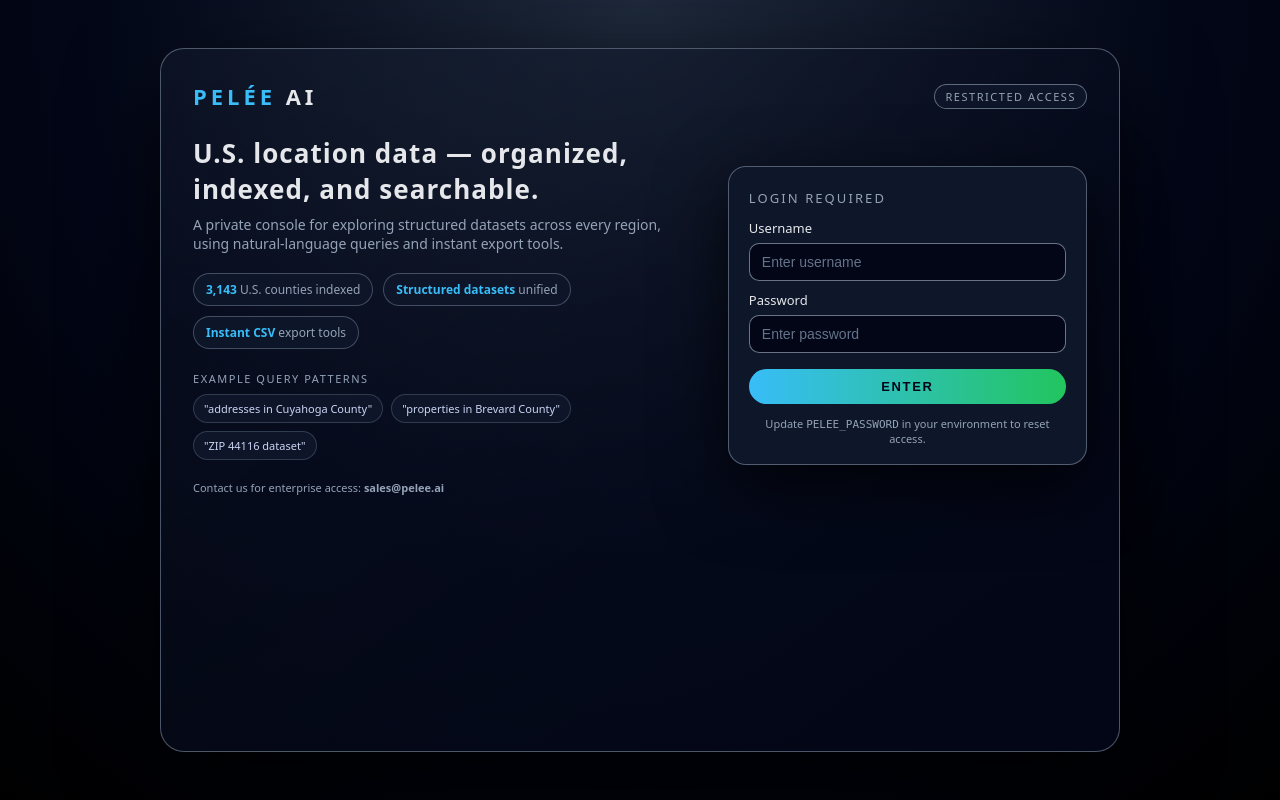
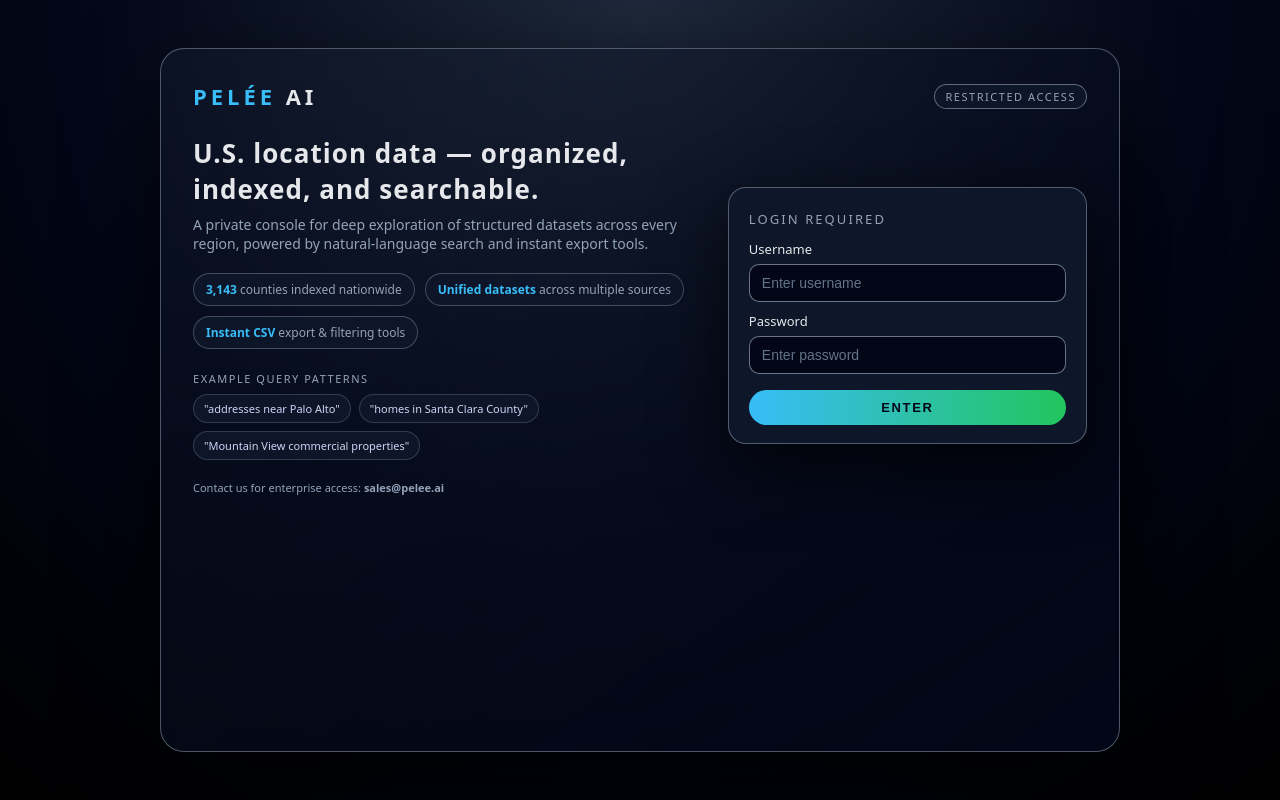
Before and after one commit to ccjackb22/Pelee.Residential, a Flask app: page /login in a window 1280 px wide. Run offline with Flask 3, Linux system fonts and the light colour scheme.

Commit message:
Update login.html

```diff
--- a/templates/login.html
+++ b/templates/login.html
@@ -74,9 +74,7 @@
         }
 
         @media (max-width: 800px) {
-            .main-grid {
-                grid-template-columns: 1fr;
-            }
+            .main-grid { grid-template-columns: 1fr; }
         }
 
         .hero-title {
@@ -174,9 +172,7 @@
             margin-bottom: 10px;
         }
 
-        input::placeholder {
-            color: #64748b;
-        }
+        input::placeholder { color: #64748b; }
 
         .btn {
             width: 100%;
@@ -206,10 +202,9 @@
         }
 
         .footnote {
-            margin-top: 12px;
+            margin-top: 16px;
             font-size: 11px;
             color: var(--muted);
-            text-align: center;
         }
     </style>
 </head>
@@ -228,22 +223,22 @@
         <div>
             <div class="hero-title">U.S. location data — organized, indexed, and searchable.</div>
             <div class="hero-sub">
-                A private console for exploring structured datasets across every region,
-                using natural-language queries and instant export tools.
+                A private console for deep exploration of structured datasets across every region,
+                powered by natural-language search and instant export tools.
             </div>
 
             <div class="stat-row">
-                <div class="stat-pill"><strong>3,143</strong> U.S. counties indexed</div>
-                <div class="stat-pill"><strong>Structured datasets</strong> unified</div>
-                <div class="stat-pill"><strong>Instant CSV</strong> export tools</div>
+                <div class="stat-pill"><strong>3,143</strong> counties indexed nationwide</div>
+                <div class="stat-pill"><strong>Unified datasets</strong> across multiple sources</div>
+                <div class="stat-pill"><strong>Instant CSV</strong> export & filtering tools</div>
             </div>
 
             <div class="examples">
                 <div class="examples-label">Example query patterns</div>
                 <div class="example-chip-row">
-                    <div class="example-chip">"addresses in Cuyahoga County"</div>
-                    <div class="example-chip">"properties in Brevard County"</div>
-                    <div class="example-chip">"ZIP 44116 dataset"</div>
+                    <div class="example-chip">"addresses near Palo Alto"</div>
+                    <div class="example-chip">"homes in Santa Clara County"</div>
+                    <div class="example-chip">"Mountain View commercial properties"</div>
                 </div>
             </div>
 
@@ -270,9 +265,7 @@
                 {% endif %}
             </form>
 
-            <div class="footnote">
-                Update <code>PELEE_PASSWORD</code> in your environment to reset access.
-            </div>
+            <!-- Note removed as requested -->
         </div>
     </div>
 
```
